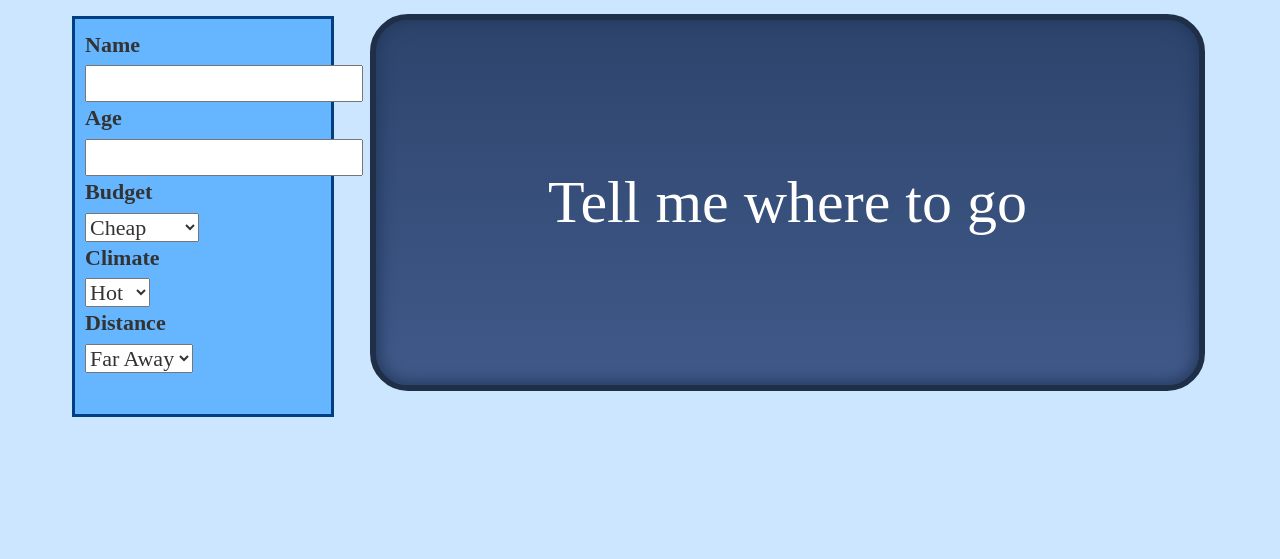
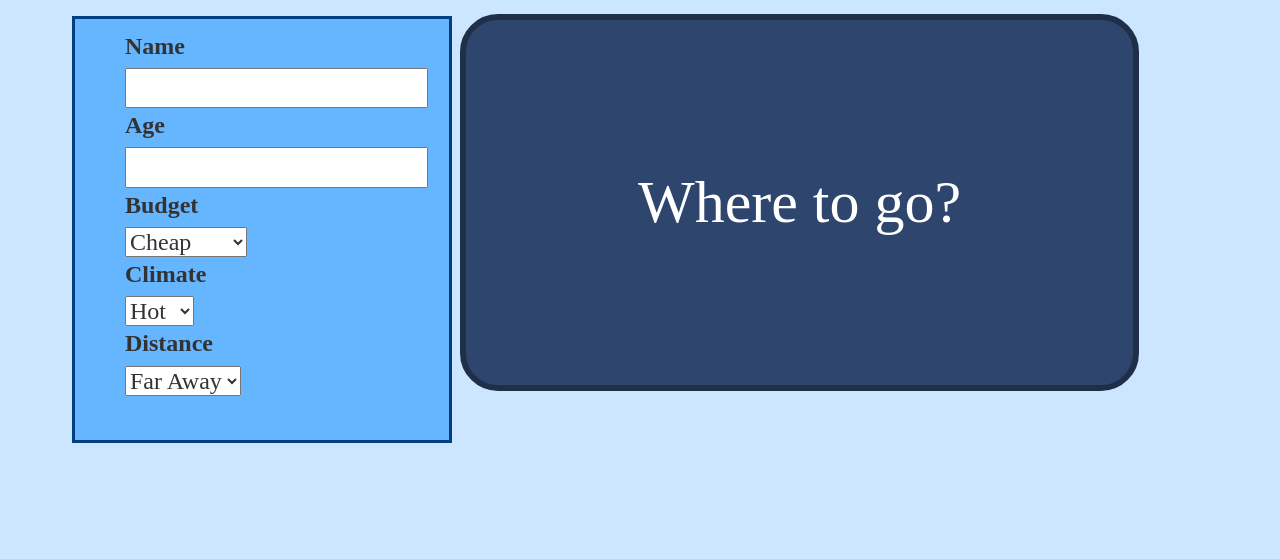
Before and after one commit to ScottMcintire90/vacation-destination-intro, a plain HTML site: page index.html in a window 1280 px wide. Shown: the part 241-800 px from the top of the page. Drawn offline with Linux system fonts and the light colour scheme.

Commit message:
altered margins around the form box

```diff
--- a/css/styles.css
+++ b/css/styles.css
@@ -5,13 +5,13 @@ select {
   display: block;
 }
 #destination {
-  font-size: 22px;
+  font-size: 24px;
 
 }
 #answer {
   display: none;
   font-size: 30px;
-  padding-top: 20px;
+  padding-top: 35px;
 }
 body {
   font-family: comic;
@@ -22,35 +22,18 @@ body {
   padding: 10px;
   margin: 2px;
   float: left;
-  width: 262px;
+  width: 380px;
   background-color: #66b5ff;
+  padding-left: 50px;
 }
 .icelandImage {
   display: none;
 }
-
-
-
-
-
-
 .button {
-  padding-left: 300px;
-  padding-top: 0px;
+  padding-left: 390px;
 }
 .btn {
-	-moz-box-shadow:inset 0px 0px 15px 3px #23395e;
-	-webkit-box-shadow:inset 0px 0px 15px 3px #23395e;
-	box-shadow:inset 0px 0px 15px 3px #23395e;
-	background:-webkit-gradient(linear, left top, left bottom, color-stop(0.05, #2e466e), color-stop(1, #415989));
-	background:-moz-linear-gradient(top, #2e466e 5%, #415989 100%);
-	background:-webkit-linear-gradient(top, #2e466e 5%, #415989 100%);
-	background:-o-linear-gradient(top, #2e466e 5%, #415989 100%);
-	background:-ms-linear-gradient(top, #2e466e 5%, #415989 100%);
-	background:linear-gradient(to bottom, #2e466e 5%, #415989 100%);
-	filter:progid:DXImageTransform.Microsoft.gradient(startColorstr='#2e466e', endColorstr='#415989',GradientType=0);
 	background-color:#2e466e;
-	-moz-border-radius:38px;
 	-webkit-border-radius:38px;
 	border-radius:38px;
 	border:6px solid #1f2f47;
@@ -63,17 +46,3 @@ body {
 	text-decoration:none;
 	text-shadow:0px 0px 0px #263666;
 }
-.btn:hover {
-	background:-webkit-gradient(linear, left top, left bottom, color-stop(0.05, #415989), color-stop(1, #2e466e));
-	background:-moz-linear-gradient(top, #415989 5%, #2e466e 100%);
-	background:-webkit-linear-gradient(top, #415989 5%, #2e466e 100%);
-	background:-o-linear-gradient(top, #415989 5%, #2e466e 100%);
-	background:-ms-linear-gradient(top, #415989 5%, #2e466e 100%);
-	background:linear-gradient(to bottom, #415989 5%, #2e466e 100%);
-	filter:progid:DXImageTransform.Microsoft.gradient(startColorstr='#415989', endColorstr='#2e466e',GradientType=0);
-	background-color:#415989;
-}
-.btn:active {
-	position:relative;
-	top:1px;
-}
--- a/index.html
+++ b/index.html
@@ -10,7 +10,7 @@
   </head>
   <body>
     <div class="container">
-      <h1 class="jumbotron">Where Should You Go On A Vacation?</h1>
+      <h1 class="jumbotron">Where Should You Go On Vacation?</h1>
 
       <h2 align="center">Answer the questions below to find out where you should go</h2>
       <br>
@@ -37,7 +37,7 @@
         </select><br>
         </div>
         <div class="button">
-        <button type="submit" class="btn">Tell me where to go</button>
+        <button type="submit" class="btn">Where to go?</button>
         </div>
       </form>
       <div id="answer">
```
